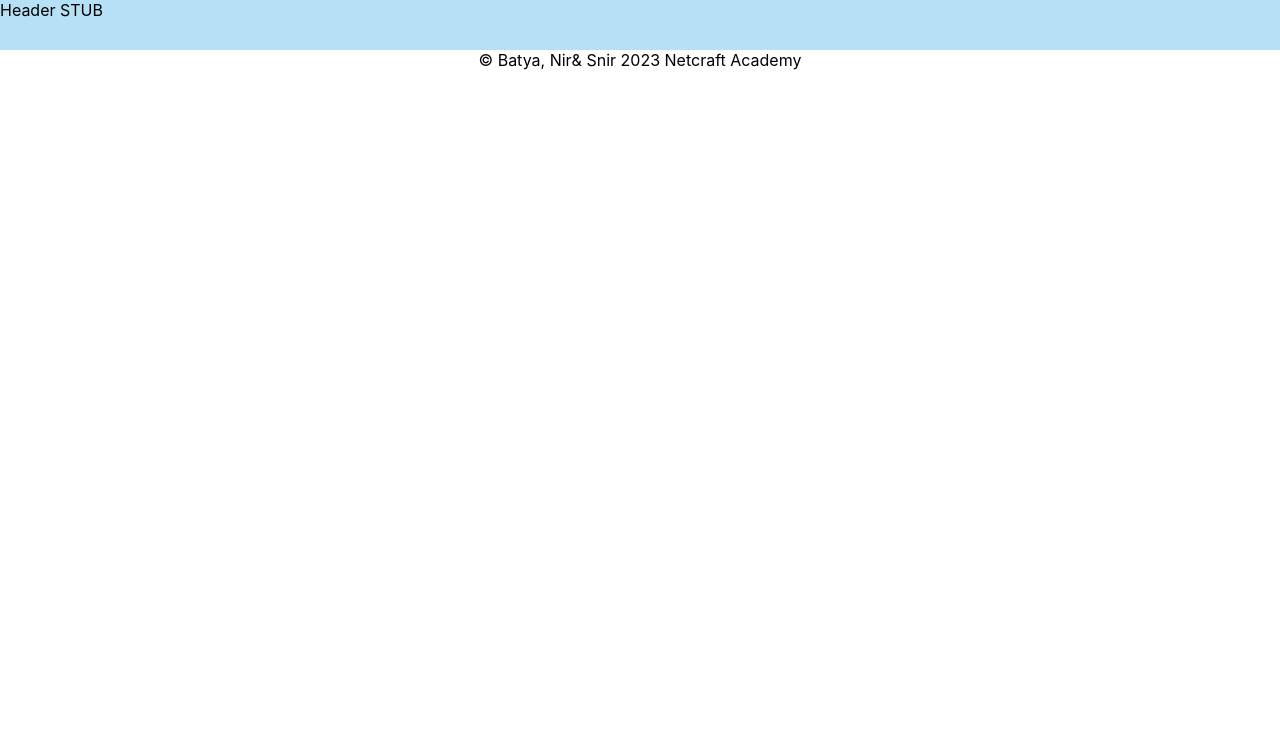
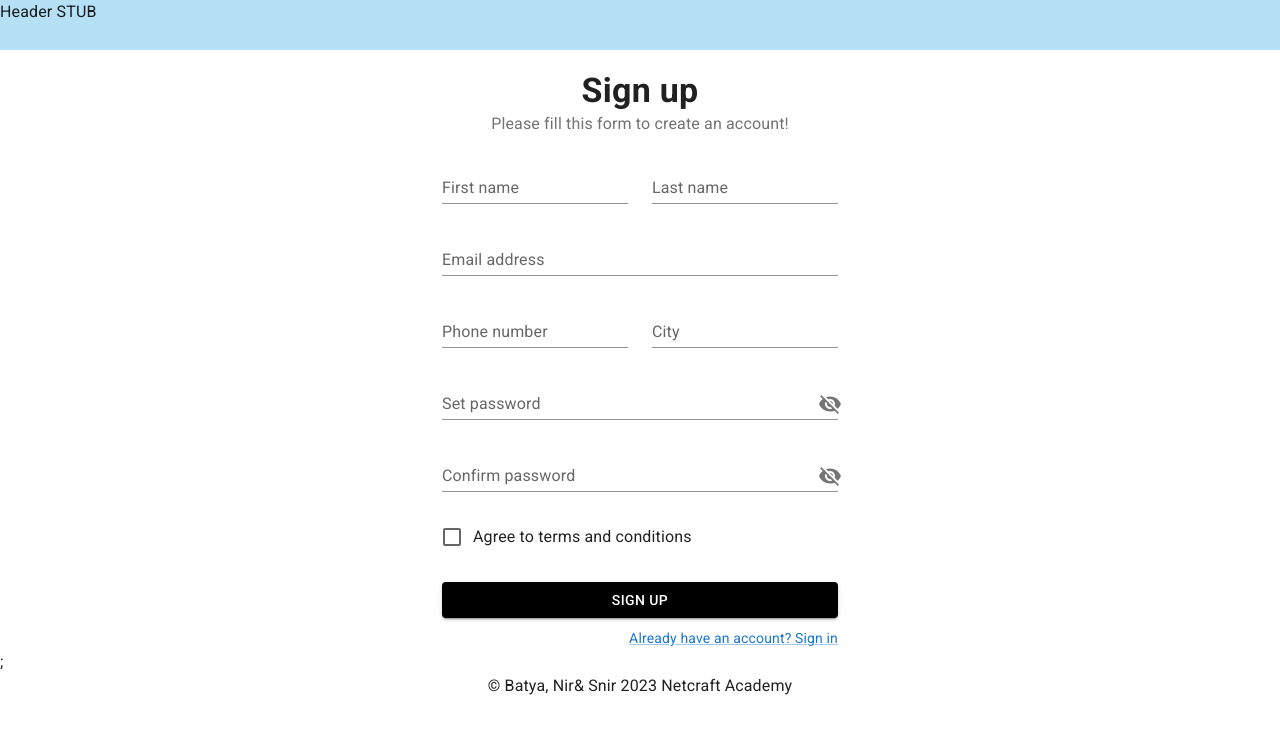
Before and after one commit to MrchinFTW/yoda-final-project, a React (Create React App) app: page /signup in a window 1280 px wide. Shown: the top 734 px of the page. Built offline with nearby package versions, Linux system fonts and the light colour scheme.

Commit message:
Added signup page + title and btn component to form

```diff
--- a/src/App.js
+++ b/src/App.js
@@ -7,6 +7,7 @@ import { QueryClient, QueryClientProvider } from 'react-query'
 import WorkshopAdminPage from './Pages/WorkshopAdminPage'
 import HomeLayout from './Components/HomeLayout'
 import { UserProvider } from './Components/Login/UserContext'
+import SignupForm from './Signup'
 
 
 const queryClient = new QueryClient()
@@ -14,6 +15,7 @@ const queryClient = new QueryClient()
 function App() {
 	return (
 		<UserProvider>
+
 			<QueryClientProvider client={queryClient}>
 				<div className='App'>
 					<HomeLayout>
@@ -22,10 +24,13 @@ function App() {
 							<Route path='/login' element={<Login />} />
 							<Route path='/event/:id' element={<EventRegister />} />
 							<Route path='/add-event' element={<WorkshopAdminPage />} />
+							<Route path='/signup' element={<SignupForm />} />
+
 						</Routes>
 					</HomeLayout>
 				</div>
 			</QueryClientProvider>
+
 		</UserProvider>
 	)
 }
--- /dev/null
+++ b/src/Components/Login/FormBtn.js
@@ -0,0 +1,15 @@
+import React from 'react'
+import { Button, Grid } from '@mui/material'
+import classes from './UI/FormBtn.module.css'
+
+const FormBtn = ({ children, type = 'submit' }) => {
+    return (
+        <Grid item xs={12}>
+            <Button variant="contained" fullWidth type={type} className={classes.btn}>
+                {children}
+            </Button>
+        </Grid>
+    )
+}
+
+export default FormBtn
--- /dev/null
+++ b/src/Components/Login/FormTitle.js
@@ -0,0 +1,16 @@
+import { Box, Typography } from '@mui/material'
+import classes from './UI/FormTitle.module.css'
+
+const FormTitle = ({ children, subtitle }) => {
+
+    return <>
+        <Box className={classes.container}>
+            <Typography component="h1" variant="h4" className={classes.title}>
+                {children}
+            </Typography>
+            <Typography variant="body1" className={classes.subtitle}>{subtitle}</Typography>
+        </Box >
+    </>
+}
+
+export default FormTitle
--- a/src/Components/Login/SignupForm.js
+++ b/src/Components/Login/SignupForm.js
@@ -18,7 +18,8 @@ import {
 } from '@mui/material'
 import { Visibility, VisibilityOff } from '@mui/icons-material'
 import { createTheme } from '@mui/material/styles'
-
+import FormTitle from './FormTitle'
+import FormBtn from './FormBtn'
 
 const theme = createTheme()
 
@@ -70,14 +71,12 @@ function SignupForm() {
     return (
 
         <React.Fragment>
-            <ThemeProvider theme={theme}>
             <Container component="main" maxWidth="xs">
                 <CssBaseline />
-                    <Box>
-                        <Typography component="h1" variant="h5">
+                <FormTitle subtitle="Please fill this form to create an account!">
                     Sign up
-                        </Typography>
-                    </Box >
+                </FormTitle>
+
                 <Box component="form" onSubmit={handleSubmit(onSignup, onError)}>
                     <Grid container spacing={3}>
                         <Grid item xs={12} sm={6}>
@@ -267,15 +266,7 @@ function SignupForm() {
                             {errors.agreeToTerms && <FormHelperText error >You must agree to the turms & coditions </FormHelperText>}
 
                         </Grid>
-                            <Grid item xs={12}>
-                                <Button
-                                    variant="contained"
-                                    type="submit"
-                                    fullWidth
-                                >
-                                    Sign up
-                                </Button>
-                            </Grid>
+                        <FormBtn>Sign up</FormBtn>
                         <Grid container justifyContent="flex-end">
                             <Grid item sx={{ mt: 1 }}>
                                 <Link href="#" variant="body2">
@@ -286,7 +277,7 @@ function SignupForm() {
                     </Grid>
                 </Box>
             </Container >
-            </ThemeProvider>
+            {/* </ThemeProvider> */}
         </React.Fragment >
     )
 }
--- /dev/null
+++ b/src/Components/Login/UI/FormBtn.module.css
@@ -0,0 +1,7 @@
+.btn {
+  background-color: black !important;
+}
+
+.btn:hover {
+  background-color: black !important;
+}
--- /dev/null
+++ b/src/Components/Login/UI/FormTitle.module.css
@@ -0,0 +1,16 @@
+.container {
+  margin: 20px;
+  display: flex;
+  flex-direction: column;
+  align-items: center;
+}
+
+.title {
+  font-weight: 600 !important;
+  text-align: center;
+}
+
+.subtitle {
+  text-align: center;
+  color: rgb(116, 115, 115);
+}
--- /dev/null
+++ b/src/Signup.jsx
@@ -0,0 +1,10 @@
+import SignupForm from "./Components/Login/SignupForm";
+
+const Signup = () => {
+  return (
+    <>
+      <SignupForm />;
+    </>
+  );
+};
+export default Signup;
```
Lines whose indentation alone changed are shown as unchanged.
